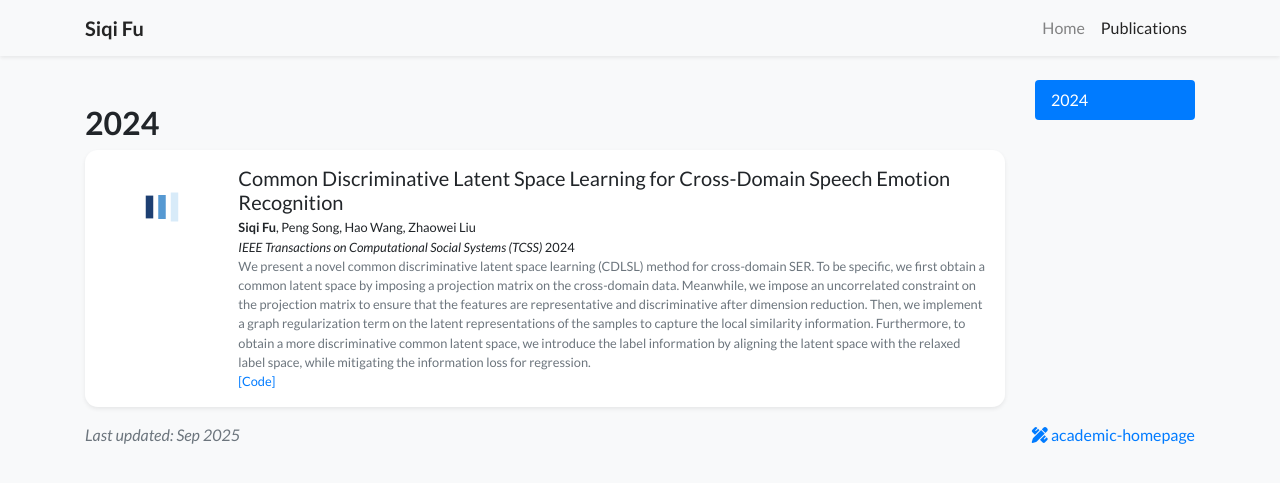
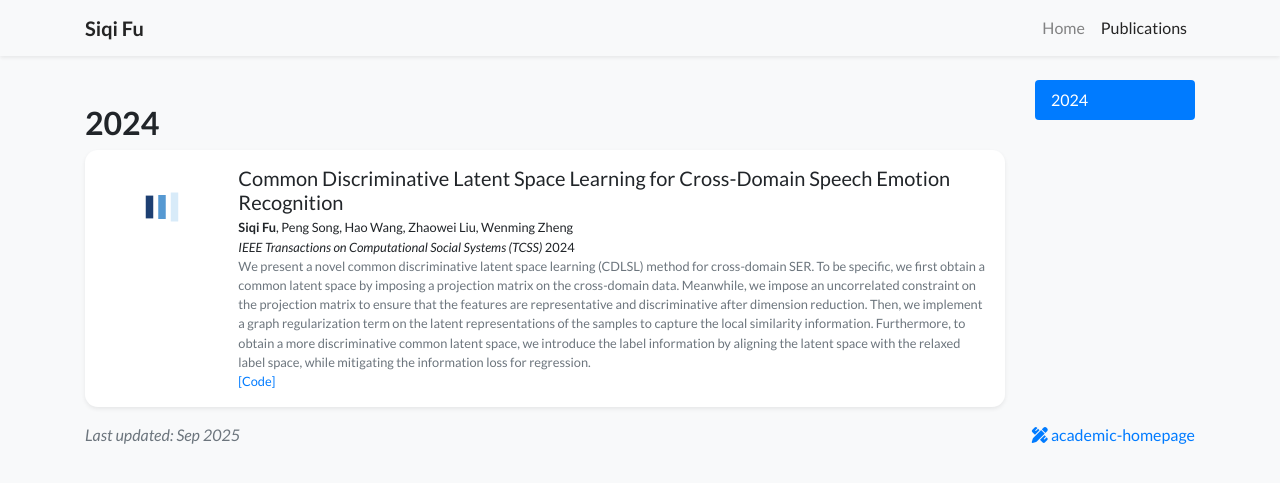
Before and after one commit to Minus47/Minus47.github.io, a Jekyll site: the page built from publications.html, in a window 1280 px wide. Shown: the top 483 px of the page. Built offline with Jekyll 4.4.1, drawn with Linux system fonts in a browser that asks for light colours; nearby versions of some CDN libraries; a style sheet for code colours, icons or effects is not loaded.

```diff
--- a/_data/profile.yml
+++ b/_data/profile.yml
@@ -64,5 +64,5 @@ awards:
   date: 2022
 - name: The Second Prize Scholarship of TJFSU
   date: 2021
-- name: National Encouragement scholarship
+- name: National Encouragement Scholarship
   date: 2020
```
Also changed, not shown: _publications/2024/2024-pub-1.md (+1 -0 lines).
